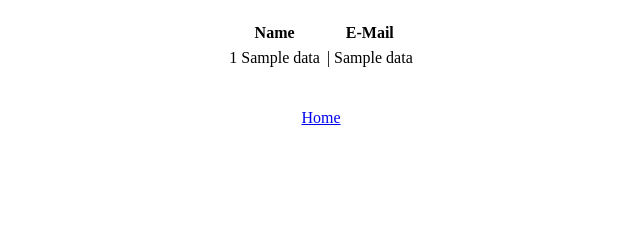
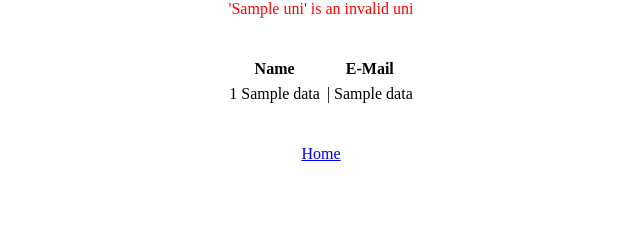
Before and after one commit to youngthejames/ImHere, a Flask app: template templates/view_class.html in a window 1280 px wide. Shown: the part 276-516 px from the top of the page, without its empty margins (319-959 px from the left). Run offline with Flask 2, Linux system fonts and the light colour scheme; the template is opened without the code that fills it: most values are stand-ins (such as "Sample title", 1, 10 or a date in 2020); parts of the project's set-up code (start-up, migrations or seed data) failed here and were passed over.

Commit message:
feedback on incorrect uni
teacher now receives feedback when they add or remove an invalid uni from
the view_class page. there is still no feedback for when they initially
create their class and fill in the textarea of unis.

```diff
--- a/app.py
+++ b/app.py
@@ -204,19 +204,22 @@
             cid = request.form['cid']
 
         cm = courses_model.Courses(g.conn, cid)
+        invalid_unis = []
         if 'add_student' in request.form.keys():
             uni = request.form['add_student']
-            cm.add_student(uni)
+            if cm.add_student(uni) == -1:
+                invalid_unis.append(uni)
         elif 'remove_student' in request.form.keys():
             uni = request.form['remove_student']
-            cm.remove_student(uni)
+            if cm.remove_student(uni) == -1:
+                invalid_unis.append(uni)
 
         courses = tm.get_courses_with_session()
 
         course_name = cm.get_course_name()
         students = cm.get_students()
         empty_class = True if len(students) == 0 else False
-        context = dict(data=students, courses=courses)
+        context = dict(data=students, courses=courses, invalid_unis=invalid_unis)
 
         return render_template(
                 'view_class.html',
--- a/templates/view_class.html
+++ b/templates/view_class.html
@@ -21,14 +21,14 @@
                 </form>
 
                 Secret Code:<br>
-                {{n[3]}}<br><br>
+                {{n[3]}}<br>
 
             {% elif n[2] == 0 %}
 
                 <form method="POST" action="/protected/view_class">
                 <button name="open" value="{{n[0]}}">Open Attendance Window
                 </button>
-                </form><br><br>
+                </form><br>
 
             {% endif %}
 
@@ -61,7 +61,13 @@
 
     </tr>
     </thead>
-    </table><br>
+    </table>
+
+    {% for uni in invalid_unis %}
+        <font color="red">'{{uni}}' is an invalid uni</font>
+    {% endfor %}
+
+    <br><br><br>
 
     {% if data %}
     <table cellspacing="5">
```
Also changed, not shown: models/courses_model.py (+8 -6 lines).
